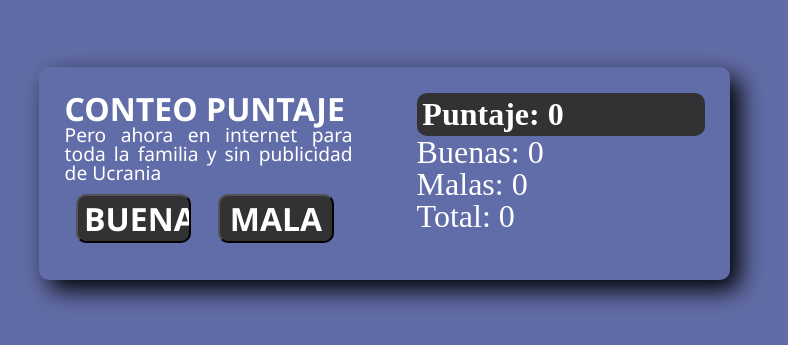
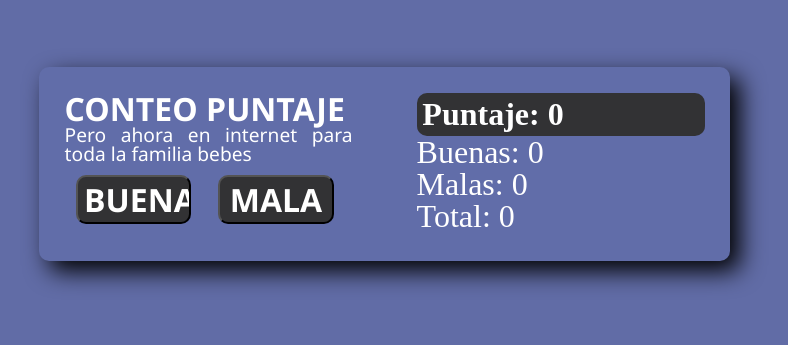
Before and after one commit to LTprograms/LTprograms.github.io, a plain HTML site: page index.html in a window 1280 px wide. Shown: the part 125-470 px from the top of the page, without its empty margins (281-1069 px from the left). Drawn offline with Linux system fonts and the light colour scheme.

Commit message:
version 2.4

```diff
--- a/index.html
+++ b/index.html
@@ -12,7 +12,7 @@
         <div id="c1">
             <header>
                 <h1>CONTEO PUNTAJE</h1>
-                <h2>Pero ahora en internet para toda la familia y sin publicidad de Ucrania</h2>
+                <h2>Pero ahora en internet para toda la familia bebes</h2>
             </header>
             <section>
                 <input type="button" value="BUENA" id="good"/>
```
